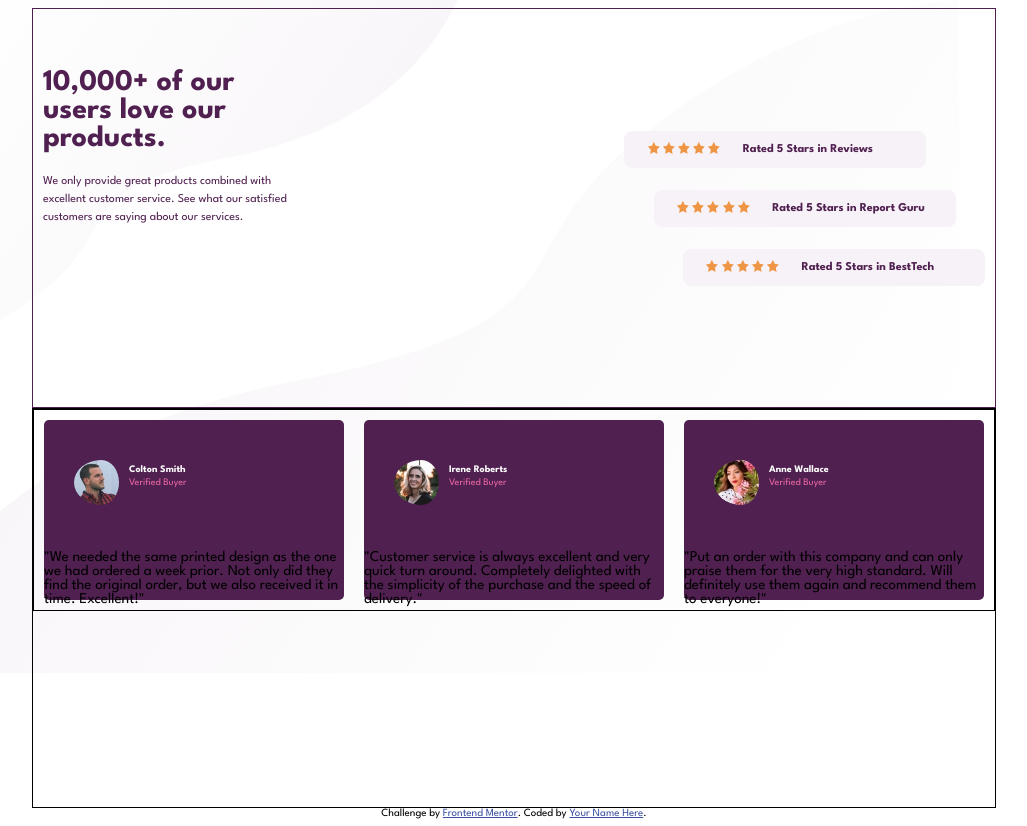
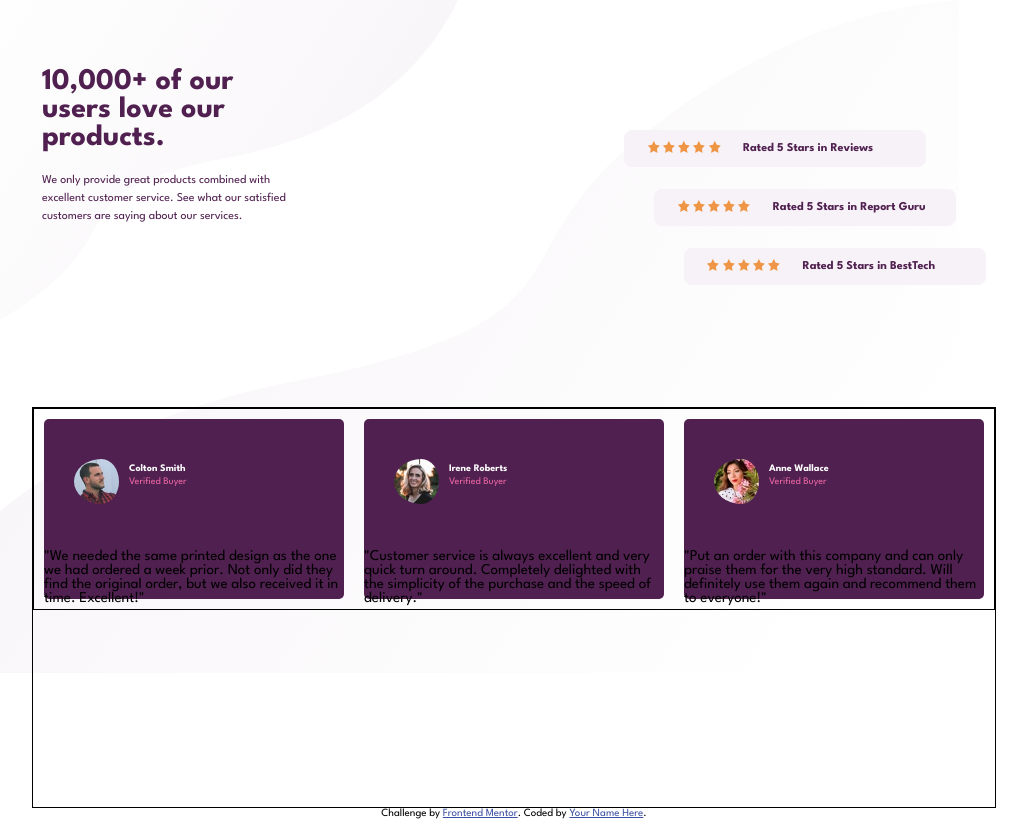
Before and after one commit to Davidlinkcoil/Social-proof-section, a plain HTML site: page index.html in a window 1280 px wide. Shown: the whole page, without its empty margins (126-1153 px from the left). Drawn offline with Linux system fonts and the light colour scheme.

Commit message:
Small Update made in 6.1.24

```diff
--- a/style.css
+++ b/style.css
@@ -29,7 +29,7 @@ body{
 }
 .grid__upper{
   display: flex;
-  border: solid 1px;
+  /* border: solid 1px; */
   align-items: center;
   height: 50%;
   color: hsl(300, 43%, 22%);
@@ -82,17 +82,16 @@ body{
 .rated:nth-of-type(3){
   align-self: flex-end;
 }
-
-
-.one__star{
+ .one__star{
   height: 12px;
   width: 12px;
 }
 .text{
   width: 160px;
 }
-
+/* --------------------------------------------------- */
 /* The bottom Grid Style */
+/* --------------------------------------------------- */
 .grid__bottom{
   border: solid 1px;
   height: 50%;
```
Also changed, not shown: 1 other file.
